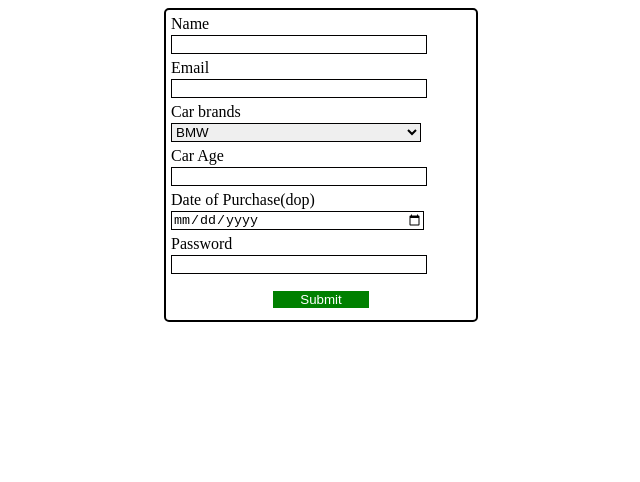
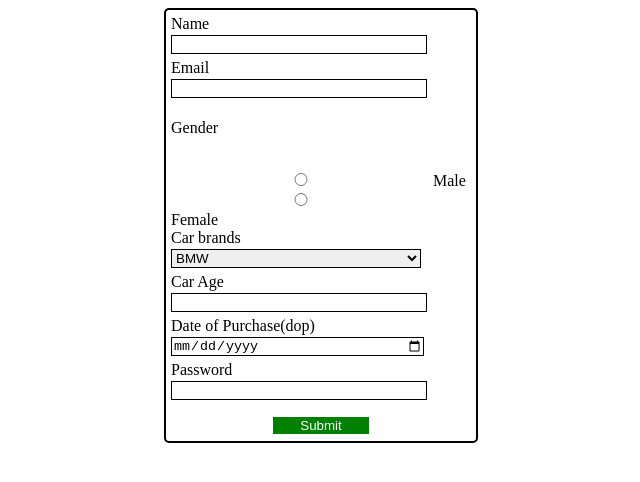
Before and after one commit to acciojob/car-insurance-form-Selva0309, a website: page main.html in a window 1280 px wide. Shown: the whole page, without its empty margins (319-959 px from the left). Drawn offline with Linux system fonts and the light colour scheme.

Commit message:
created a submission

```diff
--- a/main.html
+++ b/main.html
@@ -13,6 +13,11 @@
 		<input type="text" id="name" required><br>
 		<label for ="email">Email</label></br>
 		<input type="email" id="email" required><br>
+		<p>Gender</p><br>
+		<input type="radio" id="male" name="gender">
+		<label for ="male">Male</label>
+		<input type="radio" id="female" name="gender">
+		<label for ="female">Female</label><br>
 		<label for ="cars">Car brands</label></br>
 		<select id="cars">
 		<option id="bmw">BMW</option>
--- a/styles.css
+++ b/styles.css
@@ -2,7 +2,7 @@
 /* Your CSS Code here. */
 form {
 	width:300px;
-	height:300px;
+	height:auto;
 	margin: auto;
 	padding: 5px;
 	border: 2px solid black;
```
